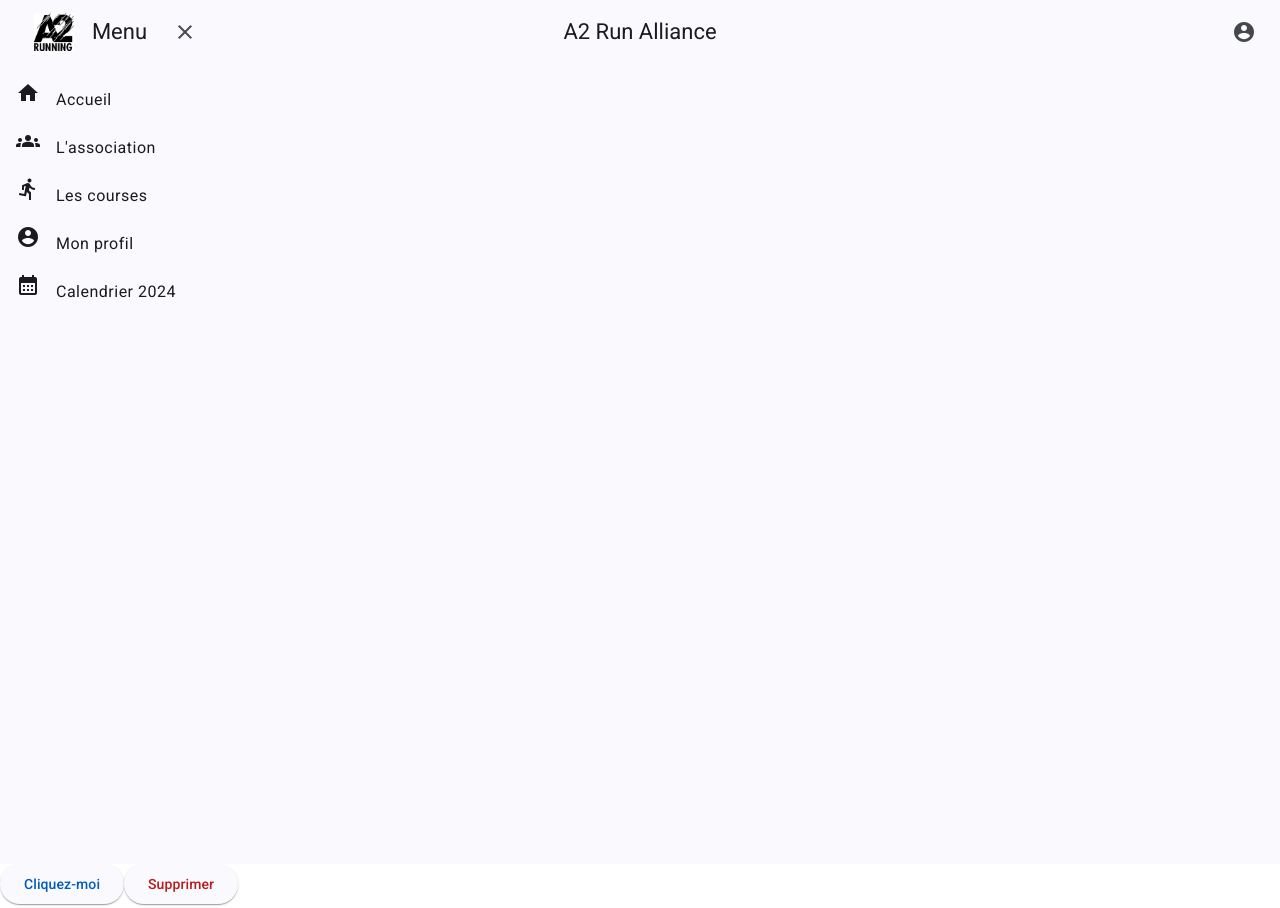
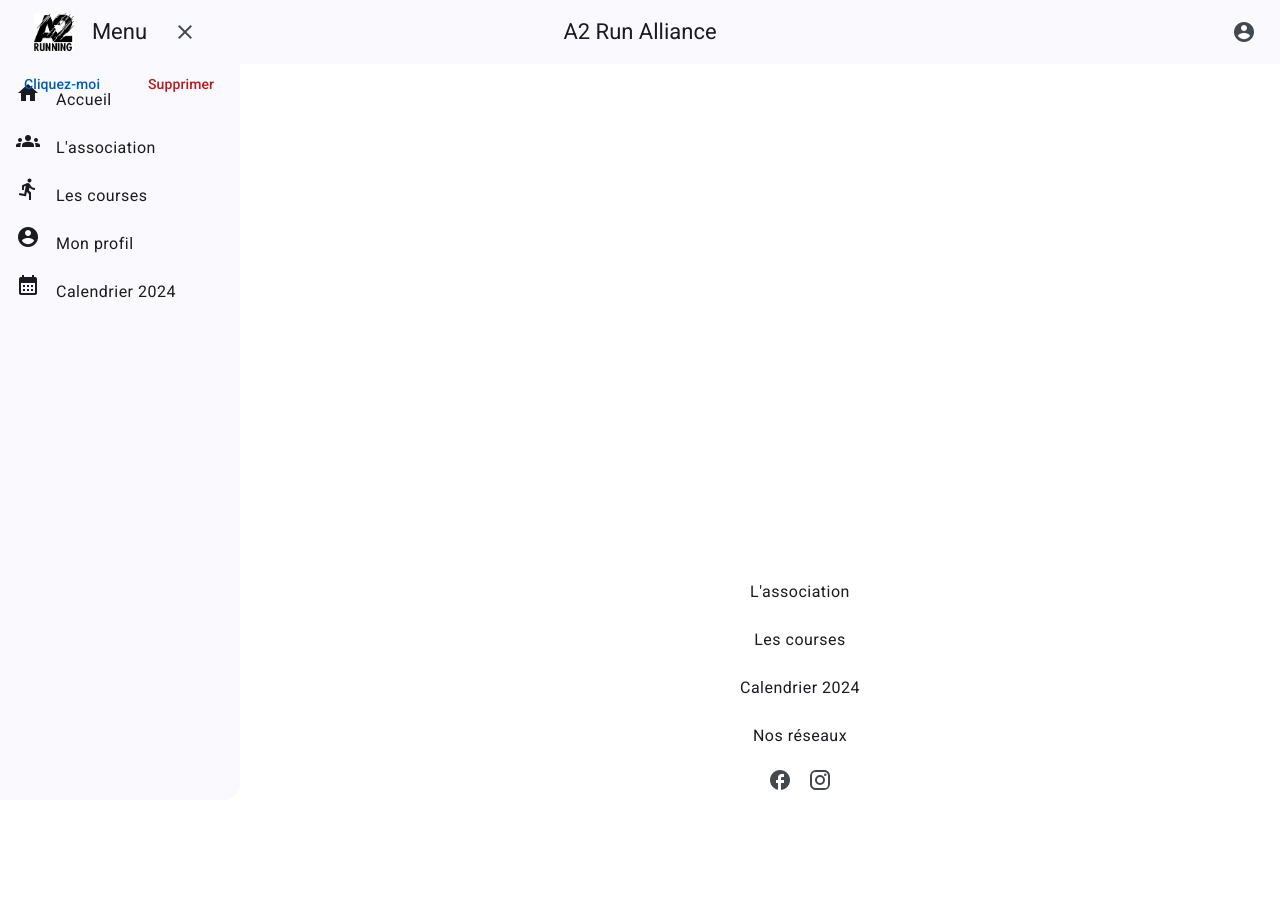
Before and after one commit to JulieRaymond/A2RunAlliance-front, an Angular app: page / in a window 1280 px wide. Both pictures are taken after a click on the button "menu". After the commit the page ends 800 px from the top, so only its background shows below. Built offline with nearby package versions, Linux system fonts and the light colour scheme.

Commit message:
adding footer, and refactorisation of the CSS

```diff
--- a/src/app/app.component.html
+++ b/src/app/app.component.html
@@ -1,3 +1,10 @@
-<app-navigation-bar></app-navigation-bar>
-<app-button label="Cliquez-moi" color="primary"></app-button>
-<app-button label="Supprimer" color="warn"></app-button>
+<header>
+  <app-navigation-bar></app-navigation-bar>
+</header>
+<main>
+  <app-button label="Cliquez-moi" color="primary"></app-button>
+  <app-button label="Supprimer" color="warn"></app-button>
+</main>
+<footer>
+  <app-footer></app-footer>
+</footer>
--- a/src/app/app.component.ts
+++ b/src/app/app.component.ts
@@ -3,11 +3,12 @@ import { RouterOutlet } from '@angular/router';
 import {ButtonComponent} from "./button/button.component";
 import {MatIconModule} from "@angular/material/icon";
 import {NavigationBarComponent} from "./navigation-bar/navigation-bar.component";
+import {FooterComponent} from "./footer/footer.component";
 
 @Component({
   selector: 'app-root',
   standalone: true,
-  imports: [RouterOutlet, ButtonComponent, MatIconModule, NavigationBarComponent],
+  imports: [RouterOutlet, ButtonComponent, MatIconModule, NavigationBarComponent, FooterComponent],
   templateUrl: './app.component.html',
   styleUrl: './app.component.scss'
 })
--- /dev/null
+++ b/src/app/footer/footer.component.html
@@ -0,0 +1,23 @@
+<footer class="footer">
+  <div class="footer-left">
+    <img [src]="footerLogoPath" alt="Logo A2 Run Alliance" class="footer-logo">
+  </div>
+  <div class="footer-right">
+    <a mat-list-item href="#">
+      <span class="footer-links">L'association</span>
+    </a>
+    <a mat-list-item href="#">
+      <span class="footer-links">Les courses</span>
+    </a>
+    <a mat-list-item href="#">
+      <span class="footer-links">Calendrier 2024</span>
+    </a>
+    <a mat-list-item >Nos réseaux</a>
+    <a mat-icon-button href="#">
+      <mat-icon class="footer-socialink-fb">facebook</mat-icon>
+    </a>
+    <a mat-icon-button href="#">
+      <mat-icon class="footer-socialink-insta"><svg xmlns="http://www.w3.org/2000/svg" width="1em" height="1em" viewBox="0 0 24 24"><path fill="currentColor" d="M7.8 2h8.4C19.4 2 22 4.6 22 7.8v8.4a5.8 5.8 0 0 1-5.8 5.8H7.8C4.6 22 2 19.4 2 16.2V7.8A5.8 5.8 0 0 1 7.8 2m-.2 2A3.6 3.6 0 0 0 4 7.6v8.8C4 18.39 5.61 20 7.6 20h8.8a3.6 3.6 0 0 0 3.6-3.6V7.6C20 5.61 18.39 4 16.4 4zm9.65 1.5a1.25 1.25 0 0 1 1.25 1.25A1.25 1.25 0 0 1 17.25 8A1.25 1.25 0 0 1 16 6.75a1.25 1.25 0 0 1 1.25-1.25M12 7a5 5 0 0 1 5 5a5 5 0 0 1-5 5a5 5 0 0 1-5-5a5 5 0 0 1 5-5m0 2a3 3 0 0 0-3 3a3 3 0 0 0 3 3a3 3 0 0 0 3-3a3 3 0 0 0-3-3"/></svg></mat-icon>
+    </a>
+  </div>
+</footer>
--- /dev/null
+++ b/src/app/footer/footer.component.scss
@@ -0,0 +1,28 @@
+.footer {
+  position: fixed;
+  bottom: 0;
+  left: 0;
+  width: 100%;
+  color: black;
+  display: flex;
+  flex-direction: row;
+  align-items: center;
+
+  > .footer-left {
+    flex: 1;
+    text-align: center;
+
+    > .footer-logo {
+      width: 4rem;
+    }
+  }
+
+  > .footer-right {
+    flex: 3;
+    text-align: center;
+
+    > a {
+      text-decoration: none;
+    }
+  }
+}
--- /dev/null
+++ b/src/app/footer/footer.component.ts
@@ -0,0 +1,20 @@
+import { Component } from '@angular/core';
+import {MatIcon} from "@angular/material/icon";
+import {MatButtonModule} from "@angular/material/button";
+import {MatListItem} from "@angular/material/list";
+
+@Component({
+  selector: 'app-footer',
+  standalone: true,
+  imports: [
+    MatIcon,
+    MatButtonModule,
+    MatListItem
+  ],
+  templateUrl: './footer.component.html',
+  styleUrl: './footer.component.scss'
+})
+export class FooterComponent {
+  footerLogoPath = "/assets/logos/logoA2-black.jpg";
+
+}
--- a/src/app/navigation-bar/navigation-bar.component.html
+++ b/src/app/navigation-bar/navigation-bar.component.html
@@ -13,8 +13,8 @@
 </mat-toolbar>
 <mat-sidenav-container class="sidenav-container">
   <mat-sidenav #drawer class="sidenav" fixedInViewport mode="side" opened="false">
-    <mat-toolbar>
-      <img [src]="logoPathImage" alt="Logo A2 Run Alliance" class="drawer-logo"/>
+    <mat-toolbar class="mat-toolbar">
+      <img [src]="logoPath" alt="Logo A2 Run Alliance" class="drawer-logo"/>
       <span class="drawer-title">Menu</span>
       <button mat-icon-button (click)="toggleSidenav()">
         <mat-icon aria-label="Close sidenav">close</mat-icon>
--- a/src/app/navigation-bar/navigation-bar.component.scss
+++ b/src/app/navigation-bar/navigation-bar.component.scss
@@ -1,34 +1,30 @@
-.nav-title {
-  flex: 1;
-  text-align: center;
+.mat-toolbar {
+  position: sticky;
+  top: 0;
+  z-index: 1;
+
+  > .nav-title {
+    flex: 1;
+    text-align: center;
+  }
 }
 
 .sidenav-container {
   height: 100%;
-}
 
-.sidenav {
-  width: 15rem;
-}
+  > .sidenav {
+    width: 15rem;
 
-.sidenav .mat-toolbar {
-  background: inherit;
-}
-
-.mat-toolbar.mat-primary {
-  position: sticky;
-  top: 0;
-  z-index: 1;
+    .drawer-links-icons {
+      margin-right: 1rem;
+    }
+  }
 }
 
 .mat-toolbar-single-row {
   justify-content: space-evenly
 }
 
-.drawer-links-icons {
-  margin-right: 1rem;
-}
-
-.drawer-logo{
+.drawer-logo {
   width: 2.5rem;
 }
--- a/src/app/navigation-bar/navigation-bar.component.ts
+++ b/src/app/navigation-bar/navigation-bar.component.ts
@@ -21,7 +21,7 @@ import {MatIconModule} from '@angular/material/icon';
   ]
 })
 export class NavigationBarComponent {
-  logoPathImage = "/assets/logos/logoA2-black.jpg";
+  logoPath = "/assets/logos/logoA2-black.jpg";
 
   @ViewChild('drawer') drawer!: MatSidenav;
 
```
Also changed, not shown: src/styles.scss (+8 -2 lines), 1 other file (tests, documents, lock files or other folders).
